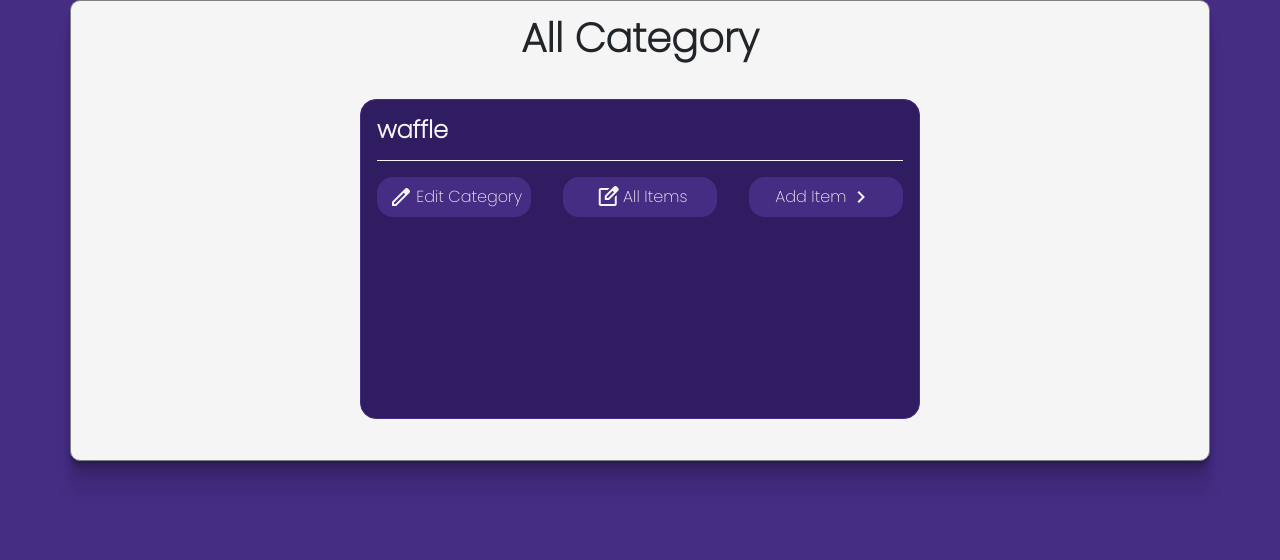
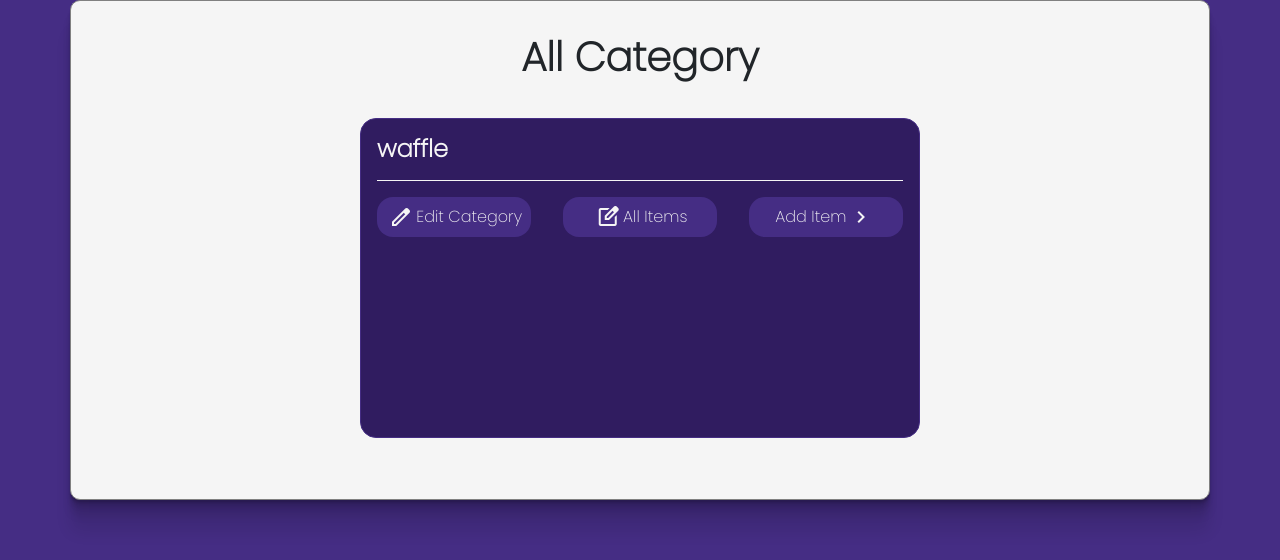
Before and after one commit to infinitus04/myMenuOnline, a Django app: page /client/category/ in a window 1280 px wide. Shown: the part 64-624 px from the top of the page. Run offline with Django 4.2, Linux system fonts and the light colour scheme; a user stored in the database is signed in; data comes from the database, SQL or seed files in the repository; both versions use the stored data as it was after the commit.

Commit message:
container height fixed

```diff
--- a/static/css/styleAdmin.css
+++ b/static/css/styleAdmin.css
@@ -584,6 +584,9 @@ p> span{
         margin: 0;
         border-radius: 0rem 0rem 0.5rem 0.5rem;
     }
+    .setFixHeight{
+        height: 500px !important;
+    }
 
 }
 
--- a/templates/client/categoryList.html
+++ b/templates/client/categoryList.html
@@ -74,7 +74,7 @@
             </div>
           </nav>
       <!-- <img class="myMMOlogo" src="static/img/mmoLogo.png" alt=""> -->
-      <div class="container noCategory">
+      <div class="container noCategory setFixHeight">
         <h1>All Category</h1>
 
     <div class="upperListCategory">
```
Also changed, not shown: db.sqlite3.
